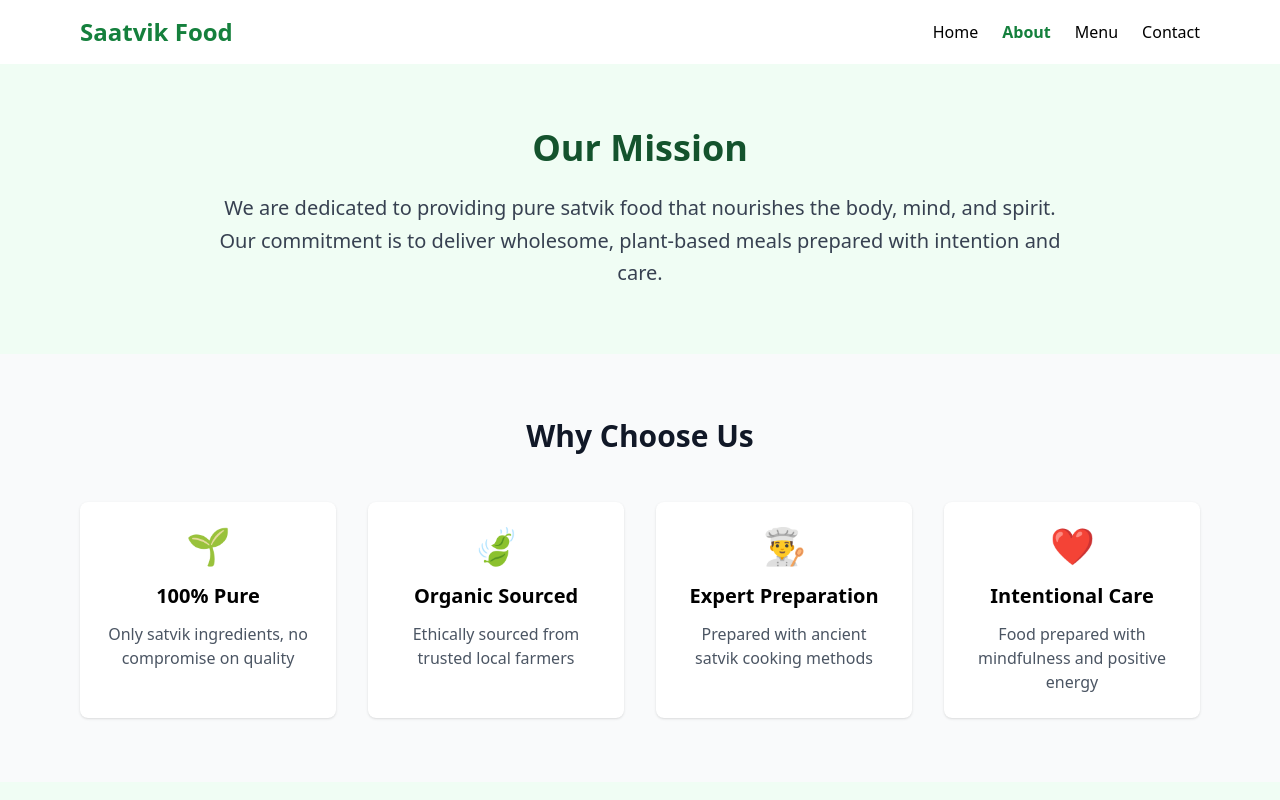
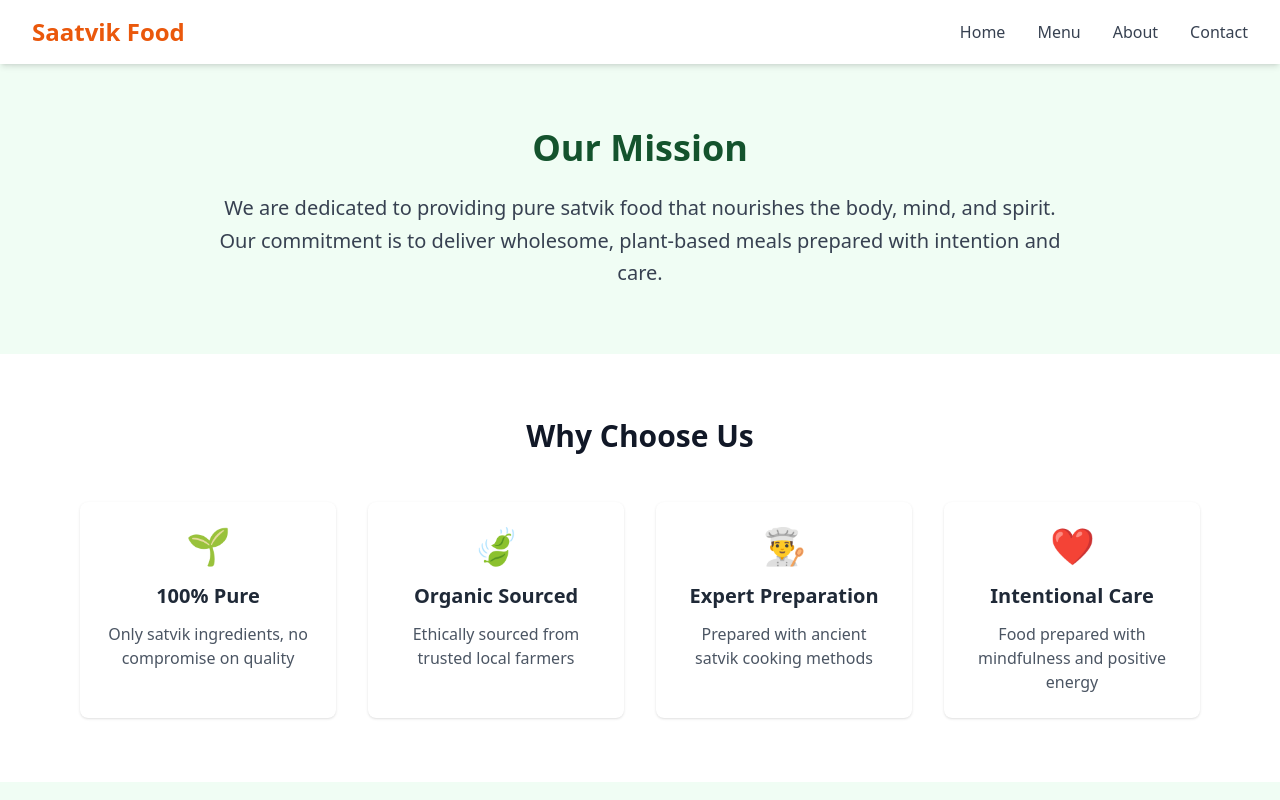
Before and after one commit to sharmadheeraj-49/saatvik-food, a website: page about.html in a window 1280 px wide. Shown: the top 800 px of the page. Drawn offline with nearby package versions, Linux system fonts and the light colour scheme.

Commit message:
Update pages and styles

```diff
--- a/about.html
+++ b/about.html
@@ -5,18 +5,26 @@
     <meta name="viewport" content="width=device-width, initial-scale=1.0">
     <title>About Us - Saatvik Food</title>
     <script src="https://cdn.tailwindcss.com"></script>
+    <link rel="stylesheet" href="style.css">
 </head>
-<body class="bg-gray-50">
-    <!-- Navigation -->
-    <nav class="bg-white shadow">
-        <div class="max-w-6xl mx-auto px-4 py-4 flex justify-between items-center">
-            <h1 class="text-2xl font-bold text-green-700">Saatvik Food</h1>
-            <ul class="flex gap-6">
-                <li><a href="index.html" class="hover:text-green-700">Home</a></li>
-                <li><a href="about.html" class="text-green-700 font-semibold">About</a></li>
-                <li><a href="#" class="hover:text-green-700">Menu</a></li>
-                <li><a href="#" class="hover:text-green-700">Contact</a></li>
-            </ul>
+<body class="bg-white text-gray-800">
+    <!-- Navigation Bar -->
+    <nav class="sticky top-0 z-50 bg-white shadow-md">
+        <div class="max-w-7xl mx-auto px-4 sm:px-6 lg:px-8">
+            <div class="flex justify-between items-center h-16">
+                <div class="flex items-center">
+                    <h1 class="text-2xl font-bold text-orange-600">Saatvik Food</h1>
+                </div>
+                <div class="hidden md:flex space-x-8">
+                    <a href="index.html" class="text-gray-700 hover:text-orange-600 transition">Home</a>
+                    <a href="menu.html" class="text-gray-700 hover:text-orange-600 transition">Menu</a>
+                    <a href="about.html" class="text-gray-700 hover:text-orange-600 transition">About</a>
+                    <a href="contact.html" class="text-gray-700 hover:text-orange-600 transition">Contact</a>
+                </div>
+                <button class="md:hidden bg-orange-600 text-white px-4 py-2 rounded hover:bg-orange-700">
+                    Menu
+                </button>
+            </div>
         </div>
     </nav>
 
```
Also changed, not shown: contact.html (+22 -1 lines), menu.html (+22 -1 lines), script.js (+30 -0 lines).
